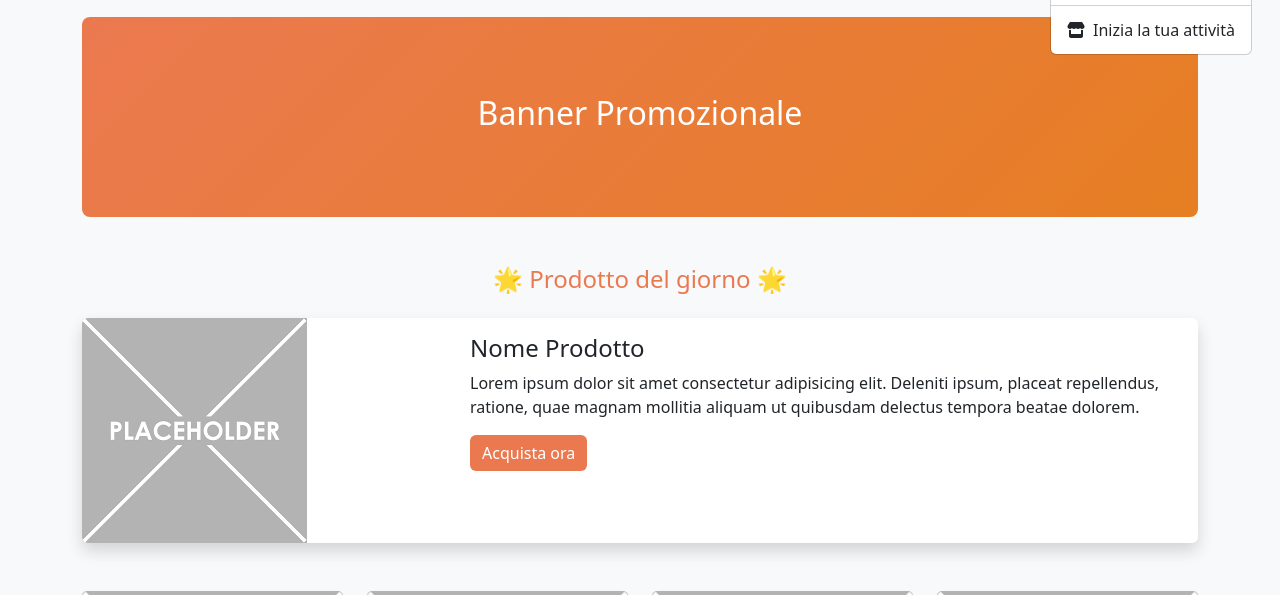
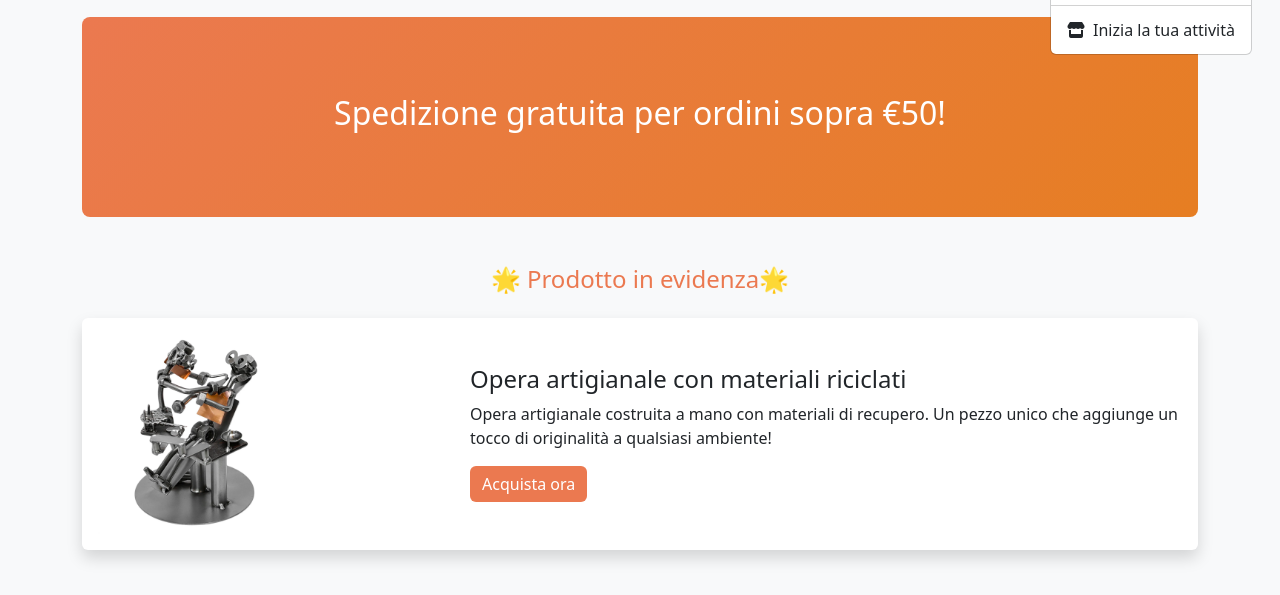
Before and after one commit to ValEnull/WebProject, a plain HTML site: page FinalBootstrap/Homepage/homeBootstrap.html in a window 1280 px wide. Both pictures are taken after a click on the button 1223 px from the left and 33 px from the top of the page. Shown: the part 129-724 px from the top of the page. Drawn offline with nearby package versions, Linux system fonts and the light colour scheme.

Commit message:
Apportate modifiche e migliorie alle pagine e aggiunte nuove funzionalità

```diff
--- a/FinalBootstrap/DiventaVenditore/page1.js
+++ b/FinalBootstrap/DiventaVenditore/page1.js
@@ -1,5 +1,5 @@
 document.addEventListener('DOMContentLoaded', function() {
-    // Array di immagini (sostituire con i propri percorsi)
+    // Array di immagini
     const images = [
         '/img/fotoArtig/artigianato-handmade.jpg',
         '/img/fotoArtig/lavoro.jpg',
--- a/FinalBootstrap/Homepage/homeBootstrap.css
+++ b/FinalBootstrap/Homepage/homeBootstrap.css
@@ -31,9 +31,44 @@
     background: linear-gradient(135deg, var(--orange), #e67e22);
 }
 
-/* Navbar mobile */
+/* Banner Animations */
+#promo-text {
+    transition: opacity 0.9s ease-in-out, transform 0.9s ease-in-out;
+}
+
+.text-fade-out {
+    opacity: 0;
+    transform: translateY(-10px);
+}
+
+.text-fade-in {
+    opacity: 1;
+    transform: translateY(0);
+}
+
+/* Prodotto in evidenza */
+.product-image-container {
+    max-width: 100%;
+    padding: 0 15px;
+}
+
+.product-thumbnail {
+    max-width: 100%;
+    height: auto;
+    max-height: 200px;
+    object-fit: contain;
+    display: block;
+}
+
+/* mobile */
 @media (max-width: 768px) {
+    /* navbar */
     .navbar-nav {
         gap: 0.5rem !important;
     }
+
+    /* Prodotto in evidenza */
+    .card-body {
+        padding-left: 0 !important;
+    }
 }
--- a/FinalBootstrap/Homepage/homeBootstrap.html
+++ b/FinalBootstrap/Homepage/homeBootstrap.html
@@ -10,8 +10,10 @@
     <link rel="stylesheet" href="https://cdnjs.cloudflare.com/ajax/libs/font-awesome/6.5.0/css/all.min.css">
     <!-- Favicon -->
     <link rel="icon" href="/img/logoDef.png" type="image/png">
-    <!-- CSS personalizzato (minimo) -->
+    <!-- CSS file -->
     <link rel="stylesheet" href="homeBootstrap.css">
+    <!-- js file -->
+    <script src="homeBootstrap.js" defer></script>
 </head>
 <body class="bg-light">
 
@@ -50,7 +52,7 @@
                             <li><a class="dropdown-item" href="#"><i class="fas fa-door-open me-2"></i>Login</a></li>
                             <li><a class="dropdown-item" href="#"><i class="fas fa-file-signature me-2"></i>Registrati</a></li>
                             <li><hr class="dropdown-divider"></li>
-                            <li><a class="dropdown-item" href="#"><i class="fas fa-store me-2"></i>Inizia la tua attività</a></li>
+                            <li><a class="dropdown-item" href="/FinalBootstrap/DiventaVenditore/page1.html"><i class="fas fa-store me-2"></i>Inizia la tua attività</a></li>
                         </ul>
                     </div>
                 </div>
@@ -79,22 +81,24 @@
     <!-- Banner -->
     <div class="container mb-5">
         <div class="banner bg-secondary rounded-3 p-5 text-center text-white">
-            <h2>Banner Promozionale</h2>
+            <h2 id="promo-text" class="animate-fade">Benvenuto su SaleCraft!</h2>
         </div>
     </div>
 
-    <!-- Prodotto del giorno -->
+    <!-- Prodotto in evidenza -->
     <div class="container mb-5">
-        <h4 class="text-center text-orange mb-4">🌟 Prodotto del giorno 🌟</h4>
+        <h4 class="text-center text-orange mb-4">🌟 Prodotto in evidenza🌟</h4>
         <div class="card border-0 shadow">
-            <div class="row g-0">
+            <div class="row g-0 align-items-center">
                 <div class="col-md-4">
-                    <img src="/img/placeholderProduct.png" class="img-fluid rounded-start" alt="Prodotto">
+                    <div class="product-image-container p-3">
+                        <img id="product-image" src="/img/placeholderProduct.png" class="product-thumbnail" alt="Prodotto">
+                    </div>
                 </div>
                 <div class="col-md-8">
                     <div class="card-body">
-                        <h4 class="card-title">Nome Prodotto</h4>
-                        <p class="card-text">Lorem ipsum dolor sit amet consectetur adipisicing elit. Deleniti ipsum, placeat repellendus, ratione, quae magnam mollitia aliquam ut quibusdam delectus tempora beatae dolorem.</p>
+                        <h4 id="product-title" class="card-title">Nome Prodotto</h4>
+                        <p id="product-description" class="card-text">Descrizione...</p>
                         <button class="btn btn-orange">Acquista ora</button>
                     </div>
                 </div>
--- /dev/null
+++ b/FinalBootstrap/Homepage/homeBootstrap.js
@@ -0,0 +1,59 @@
+/* Promo Banner */
+document.addEventListener('DOMContentLoaded', function() {
+    const promoText = document.getElementById('promo-text');
+    const messages = [
+        "Sconto inaugurazione 15% su tutti i prodotti!",
+        "Spedizione gratuita per ordini sopra €50!",
+        "Collezione estiva disponibile ora!",
+        "Lo stai cercando? Lo abbiamo!",
+        "Nuovi arrivi ogni settimana!",
+        "Spedizione entro 3 giorni lavorativi!",
+        "Nuove promozioni ogni mese!",
+        "Inizia ora a cercare il regalo perfetto!"
+    ];
+
+    let currentIndex = 0;
+
+    function changeMessage() {
+        promoText.style.opacity = 0;
+
+        setTimeout(() => {
+            currentIndex = (currentIndex + 1) % messages.length;
+            promoText.textContent = messages[currentIndex];
+            promoText.style.opacity = 1;
+        }, 500);
+    }
+
+    setInterval(changeMessage, 7000); // Change every 7 seconds
+});
+
+
+/* Prodotto in evidenza */
+document.addEventListener('DOMContentLoaded', function() {
+    // "List of available products"
+    const products = [
+        {
+            image: "/img/piattoApi.jpeg",
+            title: "Piatto decorato a mano",
+            description: "Bellissimo piatto decorato a mano raffiguranti api e fiorellini. Un regalo perfetto per chi ama la natura e i picknick!"
+        },
+        {
+            image: "/img/fermaPortaPolli.jpg",
+            title: "Fermaporte divertenti a forma di polli",
+            description: "Divertenti e simpaticissimi fermaporta uccelli. Disponibili in vari colorazionie e misure. Perfetti per la casa, ufficio o per un regalo originale!"
+        },
+        {
+            image: "/img/operaMetallo.png",
+            title: "Opera artigianale con materiali riciclati",
+            description: "Opera artigianale costruita a mano con materiali di recupero. Un pezzo unico che aggiunge un tocco di originalità a qualsiasi ambiente!"
+        }
+    ];
+
+    // Random product selection
+    const randomProduct = products[Math.floor(Math.random() * products.length)];
+
+    // Update the product display
+    document.getElementById('product-image').src = randomProduct.image;
+    document.getElementById('product-title').textContent = randomProduct.title;
+    document.getElementById('product-description').textContent = randomProduct.description;
+});
```
Also changed, not shown: FinalBootstrap/DiventaVenditore/page1.css (+5 -5 lines), FinalBootstrap/DiventaVenditore/page1.html (+1 -1 lines), img/fermaPortaPolli.jpg (added), img/operaMetallo.png (added), img/piattoApi.jpeg (added).
